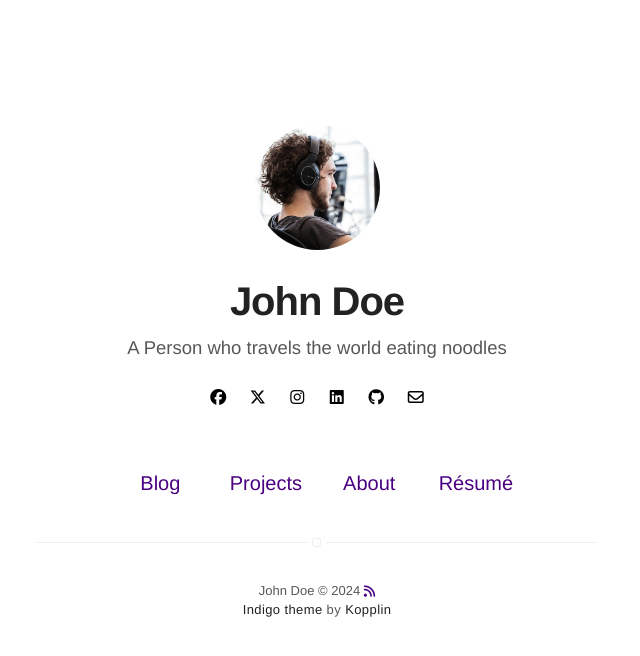
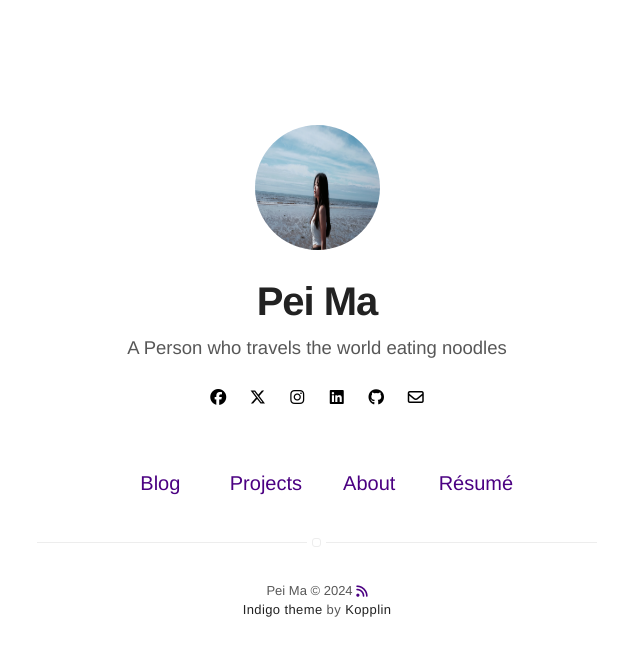
Before and after one commit to PeiMaAI/PeiMaAI.github.io, a Jekyll site: the page built from index.html, in a window 1280 px wide. Shown: the top 656 px of the page, without its empty margins (323-963 px from the left). Built offline with Jekyll 4.4.1, drawn with Linux system fonts in a browser that asks for light colours; nearby versions of some CDN libraries.

Commit message:
photo and name

```diff
--- a/_config.yml
+++ b/_config.yml
@@ -1,5 +1,5 @@
 # main text of home
-title: John Doe
+title: Pei Ma
 bio: A Person who travels the world eating noodles
 
 # twitter summary info
@@ -20,7 +20,7 @@ resume: true
 resume-external: true
 resume-url: https://google.com/?q=my+resume
 
-url: https://sergiokopplin.github.io/indigo
+url: https://peimaai.github.io/
 # your url: https://USERNAME.github.io
 
 permalink: /:title/
```
Also changed, not shown: assets/images/profile.jpg.
